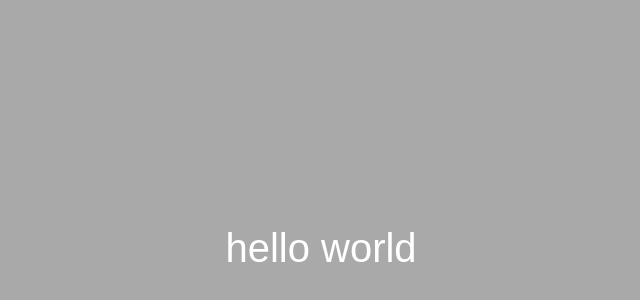
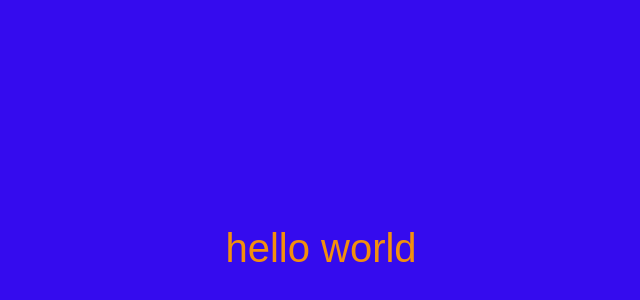
Before and after one commit to Ava-C-J/HelloWorld, a plain HTML site: page index.html in a window 1280 px wide. Shown: the part 152-452 px from the top of the page, without its empty margins (319-959 px from the left). Drawn offline with Linux system fonts and the light colour scheme.

Commit message:
ciao mondo

```diff
--- a/index.html
+++ b/index.html
@@ -14,7 +14,7 @@
 
 body {
 
-background-color: darkgray;
+background-color: rgb(53, 11, 238);
 
 height: 100vh;
 
@@ -30,7 +30,7 @@ font-size: 40px;
 
 font-family: Arial, sans-serif;
 
-color: white;
+color: rgb(243, 143, 13);
 
  }
 
```
